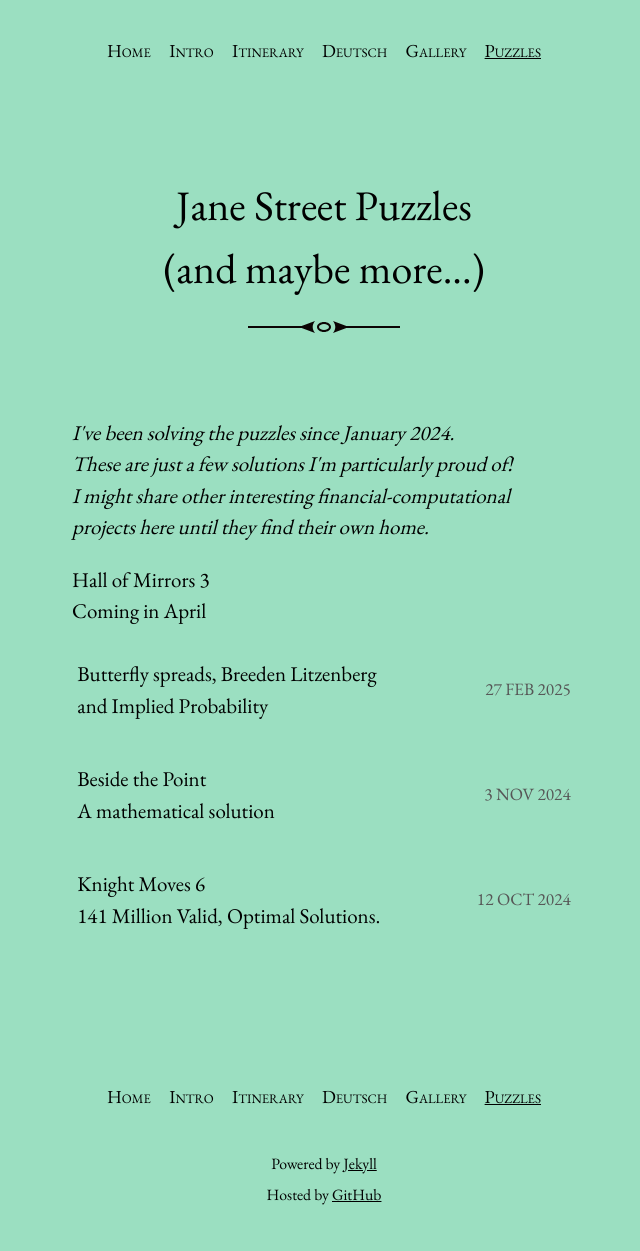
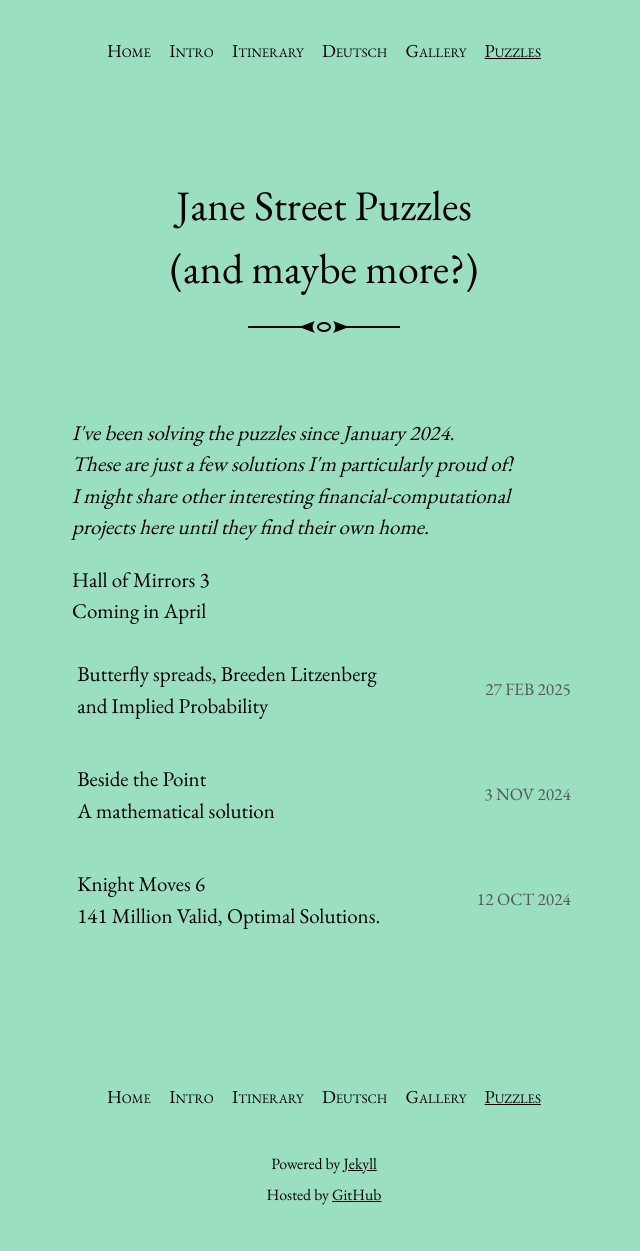
Before and after one commit to kauri0/Kauri.sBS, a Jekyll site: the page built from Jane_Street_Puzzles.html, in a window 1280 px wide. Shown: the whole page, without its empty margins (316-956 px from the left). Built offline with Jekyll 4.4.1, drawn with Linux system fonts in a browser that asks for light colours.

```diff
--- a/Jane_Street_Puzzles.html
+++ b/Jane_Street_Puzzles.html
@@ -9,7 +9,7 @@ redirect_from:
 <main class="home" id="main" role="main" aria-label="Content">
 
     <h1 class="content-title divided">
-      Jane Street Puzzles<br> (and maybe more...)
+      Jane Street Puzzles<br> (and maybe more?)
     </h1>
     <h5>
       I've been solving the puzzles since January 2024.<br>
```
